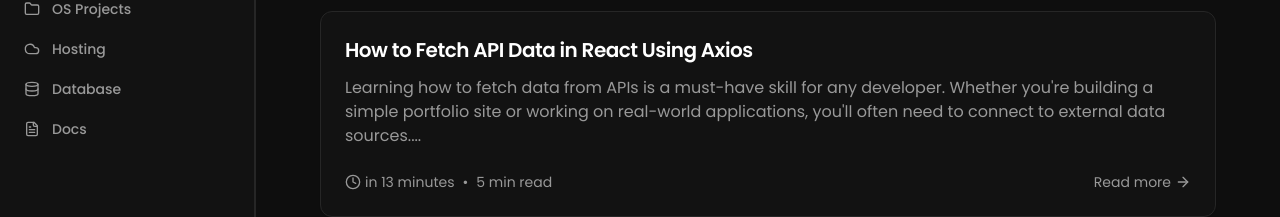
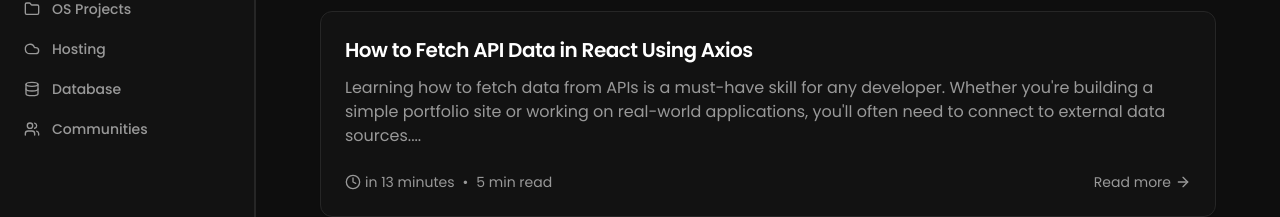
Before and after one commit to codewithfranciss/deepnext, a Next.js app: page /content/articles in a window 1280 px wide. Shown: the part 452-669 px from the top of the page. Built offline with nearby package versions, Linux system fonts and the light colour scheme.

Commit message:
feat: add communites sidebar

```diff
--- a/components/shared/AppSiderbar.tsx
+++ b/components/shared/AppSiderbar.tsx
@@ -10,7 +10,7 @@
   Folder,
   Cloud,
   Database,
-  FileText,
+  Users,
   Sparkles
 } from "lucide-react"
 import Link from "next/link"
@@ -38,7 +38,7 @@
   { title: "OS Projects", url: "/content/projects", icon: Folder },
   { title: "Hosting", url: "/content/hosting", icon: Cloud },
   { title: "Database", url: "/content/databases", icon: Database },
-  { title: "Docs", url: "/docs", icon: FileText },
+  { title: "Communities", url: "/communities", icon: Users },
 ]
 
 export function AppSidebar() {
```
